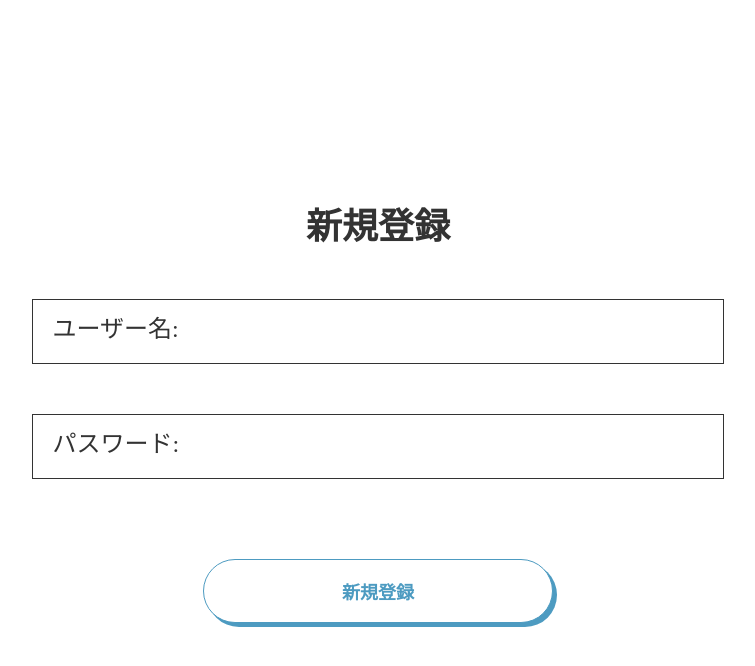
After one commit to y-as-u-16/test1, a Flask app: page /signup in a window 1280 px wide. The commit adds this page. Shown: the top 666 px of the page, without its empty margins (262-1017 px from the left). Run offline with Flask 3, Linux system fonts and the light colour scheme.

Commit message:
コメントの追加と新規登録ページのHTMLの作成

```diff
--- a/app/__init__.py
+++ b/app/__init__.py
@@ -17,8 +17,8 @@ def create_app():
     mysql.init_app(app)
 
     # Blueprintをインポートしてアプリケーションに登録
-    from .views import view1
-    app.register_blueprint(view1.bp)  # view1のBlueprintを登録
+    from .views import login
+    app.register_blueprint(login.bp)  # view1のBlueprintを登録
     # app.register_blueprint(view2.bp)  # view2がBlueprintを使う場合、同様に登録
 
     return app
--- /dev/null
+++ b/app/static/css/signUp.css
@@ -0,0 +1,70 @@
+@charset "utf-8";
+
+body {
+  background: #fff;
+}
+
+
+/* ログインフォーム */
+.login_form {
+  width: 60%;
+  position: absolute;
+  top: 50%;
+  left: 50%;
+  transform: translate(-50%, -50%);
+  vertical-align: middle;
+  text-align: center;
+}
+
+h2 {
+  margin: 20px auto 0;
+  text-align: center;
+  width: 90%;
+  font-size: 36px;
+}
+
+.login_form form {
+  margin-top: 50px;
+}
+
+div.login_form div {
+  position: relative;
+  margin: 50px 0;
+}
+
+.login_form button {
+  margin-top: 30px;
+}
+
+label {
+  position: absolute;
+  top: 0;
+  font-size: 24px;
+  margin: 10px;
+  padding: 0 10px;
+  background-color: #fff;
+  -webkit-transition: top .2s ease-in-out,
+    font-size .2s ease-in-out;
+  transition: top .2s ease-in-out,
+    font-size .2s ease-in-out;
+}
+
+.active {
+  top: -25px;
+  font-size: 18px;
+}
+
+input[type=text],
+input[type=password] {
+  width: 90%;
+  padding: 20px;
+  border: 1px solid #333;
+  font-size: 20px;
+  background-color: #fff;
+  color: #333;
+}
+
+input[type=text]:focus,
+input[type=password]:focus {
+  outline: none;
+}
--- a/app/templates/login.html
+++ b/app/templates/login.html
@@ -1,6 +1,6 @@
 <!DOCTYPE html>
 <html lang="ja">
-
+<!-- ログインページのHTML -->
 <head>
     <meta charset="UTF-8">
     <title>ログイン</title>
@@ -13,7 +13,7 @@
     <main>
         <div class="login_form">
             <h2>ログイン</h2>
-            <form method="post">
+            <form id="login" method="post">
                 <div>
                     <label for="username">ユーザー名:</label>
                     <input type="text" id="username" name="username" class="cool">
@@ -24,6 +24,7 @@
                 </div>
                 <button class="common_btn" type="submit"><span>ログイン</span></button>
             </form>
+            <button id="signUpBtn" class="common_btn" type="submit"><span>新規登録</span></button>
         </div>
     </main>
     <script src="../static/js/login.js"></script>
--- a/app/templates/reverseForLogin.html
+++ b/app/templates/reverseForLogin.html
@@ -1,5 +1,6 @@
 <!DOCTYPE html>
 <html lang="ja">
+<!-- パスワードが違う時の画面 -->
 <head>
   <meta charset="UTF-8">
   <meta name="viewport" content="width=device-width, initial-scale=1.0">
--- /dev/null
+++ b/app/templates/signup.html
@@ -0,0 +1,32 @@
+<!DOCTYPE html>
+<html lang="ja">
+<!-- 新規登録ページのHTML -->
+<head>
+    <meta charset="UTF-8">
+    <title>新規登録</title>
+    <link rel="stylesheet" href="../static/css/ress.css">
+    <link rel="stylesheet" href="../static/css/common.css">
+    <link rel="stylesheet" href="../static/css/signUp.css">
+</head>
+
+<body>
+    <main>
+        <div class="login_form">
+            <h2>新規登録</h2>
+            <form method="post">
+                <div>
+                    <label for="username">ユーザー名:</label>
+                    <input type="text" id="username" name="username">
+                </div>
+                <div>
+                    <label for="password">パスワード:</label>
+                    <input type="password" id="password" name="password">
+                </div>
+                <button class="common_btn" type="submit"><span>新規登録</span></button>
+            </form>
+        </div>
+    </main>
+    <script src="../static/js/signUp.js"></script>
+</body>
+
+</html>
--- a/app/templates/top.html
+++ b/app/templates/top.html
@@ -1,5 +1,6 @@
 <!DOCTYPE html>
 <html lang="ja">
+<!-- ログイン後のトップページ -->
 <head>
   <meta charset="UTF-8">
   <meta name="viewport" content="width=device-width, initial-scale=1.0">
--- a/app/views/view1.py
+++ b/app/views/login.py
@@ -1,10 +1,14 @@
+# ログイン画面のPythonファイル
+
+
 # Flaskのリクエスト関連の関数とクラスをインポート
 from flask import Blueprint, request, render_template, redirect, url_for
 # MySQLインスタンスを直接インポート
 from .. import mysql  # 相対インポートを使用してmysqlインスタンスをインポート
 
+
 # Blueprintオブジェクトの作成
-bp = Blueprint('view1', __name__)
+bp = Blueprint('login', __name__)
 
 # ログインページ
 @bp.route('/', methods=['GET', 'POST'])
@@ -19,7 +23,7 @@ def login():
         account = cur.fetchone()
 
         if account:
-            return redirect(url_for('view1.top'))  # Blueprint名.view関数名
+            return redirect(url_for('login.top'))  # Blueprint名.view関数名
         else:
             return render_template('reverseForLogin.html')
     return render_template('login.html')
@@ -28,3 +32,7 @@ def login():
 @bp.route('/top')
 def top():
     return render_template('top.html')
+
+@bp.route('/signup')
+def sign_up():
+    return render_template('signup.html')
```
Also changed, not shown: app/static/js/login.js (+9 -1 lines), app/views/registration.py (added, +13 -0 lines), app/static/js/signUp.js (added), app/views/__init__.py (added).
